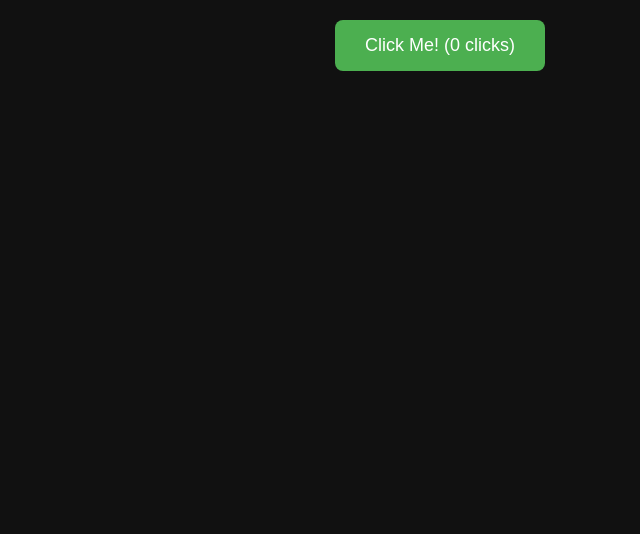
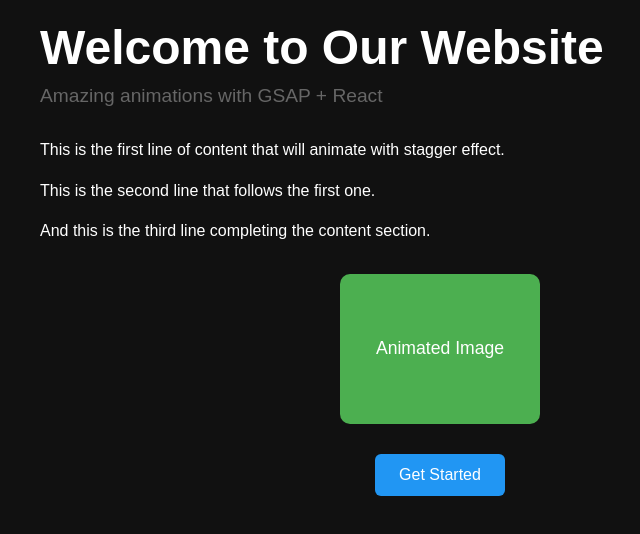
Before and after one commit to deepankar-sah/GSAP-WITH-REACT, a React (Vite) app: page / in a window 1280 px wide. Shown: the top 534 px of the page, without its empty margins (200-840 px from the left). Built offline with nearby package versions, Linux system fonts and the light colour scheme.

Commit message:
Project-2 Page Load Animatios Created

```diff
--- a/src/App.jsx
+++ b/src/App.jsx
@@ -3,6 +3,7 @@ import gsap from "gsap";
 import BasicTweenAnimations from "./components/BasicTweenAnimations";
 import StaggersAnimations from "./components/StaggersAnimations";
 import InteractiveButton from "./projects/InteractiveButtons";
+import PageLoadAnimation from "./projects/PageLoadAnimations";
 
 gsap.registerPlugin(useGSAP);
 
@@ -11,7 +12,8 @@ const App = () => {
     <main>
       {/* <BasicTweenAnimations /> */}
       {/* <StaggersAnimations /> */}
-      <InteractiveButton />
+      {/* <InteractiveButton /> */}
+      <PageLoadAnimation />
     </main>
   );
 };
--- /dev/null
+++ b/src/projects/PageLoadAnimations.jsx
@@ -0,0 +1,150 @@
+import { useRef, useEffect } from "react";
+import gsap from "gsap";
+
+function PageLoadAnimation() {
+  // Multiple elements ke liye alag-alag refs
+  const headerRef = useRef(null);
+  const subtitleRef = useRef(null);
+  const contentRef = useRef(null);
+  const imageRef = useRef(null);
+  const buttonRef = useRef(null);
+
+  useEffect(() => {
+    // Step 2: Timeline create karo for sequence
+    const pageLoadTimeline = gsap.timeline({
+      defaults: {
+        // Default settings for all animations in this timeline
+        ease: "power2.out",
+        duration: 0.8,
+      },
+    });
+
+    // Step 3: Sequence define karo
+    pageLoadTimeline
+      // Header animation - pehle yeh hoga
+      .from(headerRef.current, {
+        y: -100, // Upar se niche aayega
+        opacity: 0, // Invisible se visible hoga
+        duration: 1, // Override default duration
+      })
+      // Subtitle animation - header ke baad immediately
+      .from(
+        subtitleRef.current,
+        {
+          x: -50, // Left se right mein aayega
+          opacity: 0,
+          delay: 0.2, // Thoda extra wait after header
+        },
+        "-=0.5"
+      ) // Overlap: 0.5 seconds pehle start hoga
+      // Content animation - subtitle ke saath hi
+      .from(
+        contentRef.current,
+        {
+          y: 30, // Niche se upar aayega
+          opacity: 0,
+          stagger: 0.1, // Multiple lines stagger honge
+        },
+        "-=0.3"
+      ) // 0.3 seconds overlap
+      // Image animation - content ke baad
+      .from(imageRef.current, {
+        scale: 0, // Zero size se start
+        rotation: -180, // Counter-clockwise rotation
+        opacity: 0,
+      })
+      // Button animation - last mein
+      .from(buttonRef.current, {
+        y: 50, // Niche se upar aayega
+        opacity: 0,
+        ease: "bounce.out", // Bounce effect at the end
+      });
+  }, []); // Empty dependency array = sirf ek baar run hoga
+
+  return (
+    <div
+      style={{
+        maxWidth: "800px",
+        margin: "0 auto",
+        padding: "20px",
+        fontFamily: "Arial, sans-serif",
+      }}
+    >
+      {/* Header Section */}
+      <h1
+        ref={headerRef}
+        style={{
+          fontSize: "3rem",
+          marginBottom: "10px",
+        }}
+      >
+        Welcome to Our Website
+      </h1>
+
+      {/* Subtitle */}
+      <p
+        ref={subtitleRef}
+        style={{
+          fontSize: "1.2rem",
+          color: "#666",
+          marginBottom: "30px",
+        }}
+      >
+        Amazing animations with GSAP + React
+      </p>
+
+      {/* Content with multiple lines */}
+      <div ref={contentRef}>
+        <p style={{ marginBottom: "15px", lineHeight: "1.6" }}>
+          This is the first line of content that will animate with stagger
+          effect.
+        </p>
+        <p style={{ marginBottom: "15px", lineHeight: "1.6" }}>
+          This is the second line that follows the first one.
+        </p>
+        <p style={{ marginBottom: "15px", lineHeight: "1.6" }}>
+          And this is the third line completing the content section.
+        </p>
+      </div>
+
+      {/* Image */}
+      <div
+        ref={imageRef}
+        style={{
+          width: "200px",
+          height: "150px",
+          backgroundColor: "#4CAF50",
+          margin: "30px auto",
+          borderRadius: "10px",
+          display: "flex",
+          alignItems: "center",
+          justifyContent: "center",
+          color: "white",
+          fontSize: "1.1rem",
+        }}
+      >
+        Animated Image
+      </div>
+
+      {/* Button */}
+      <div style={{ textAlign: "center" }}>
+        <button
+          ref={buttonRef}
+          style={{
+            padding: "12px 24px",
+            fontSize: "1rem",
+            backgroundColor: "#2196F3",
+            color: "white",
+            border: "none",
+            borderRadius: "6px",
+            cursor: "pointer",
+          }}
+        >
+          Get Started
+        </button>
+      </div>
+    </div>
+  );
+}
+
+export default PageLoadAnimation;
```
